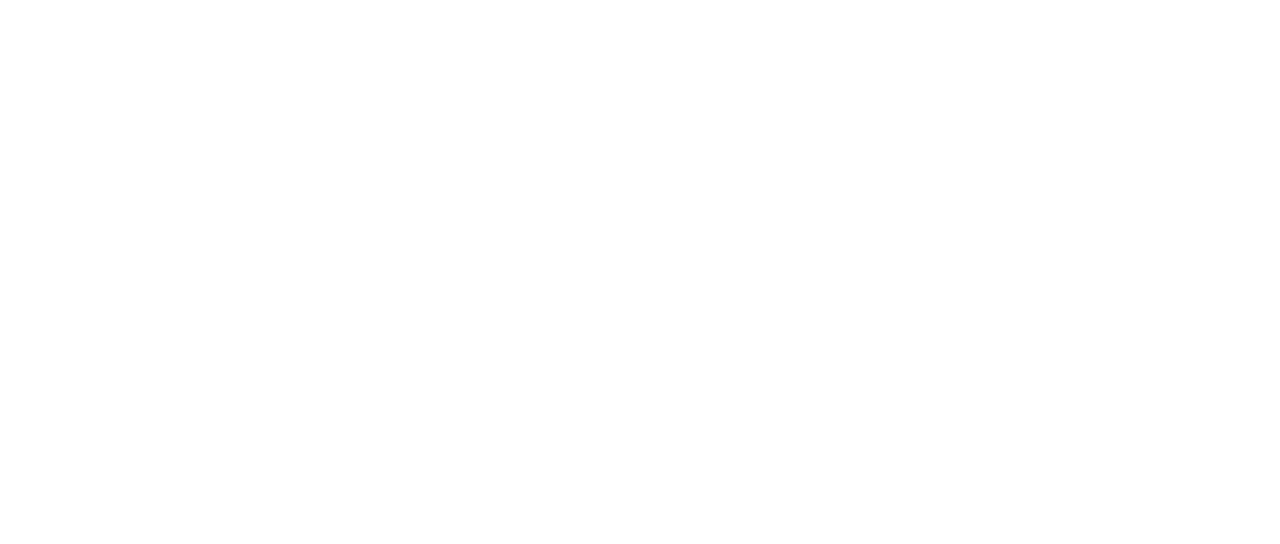
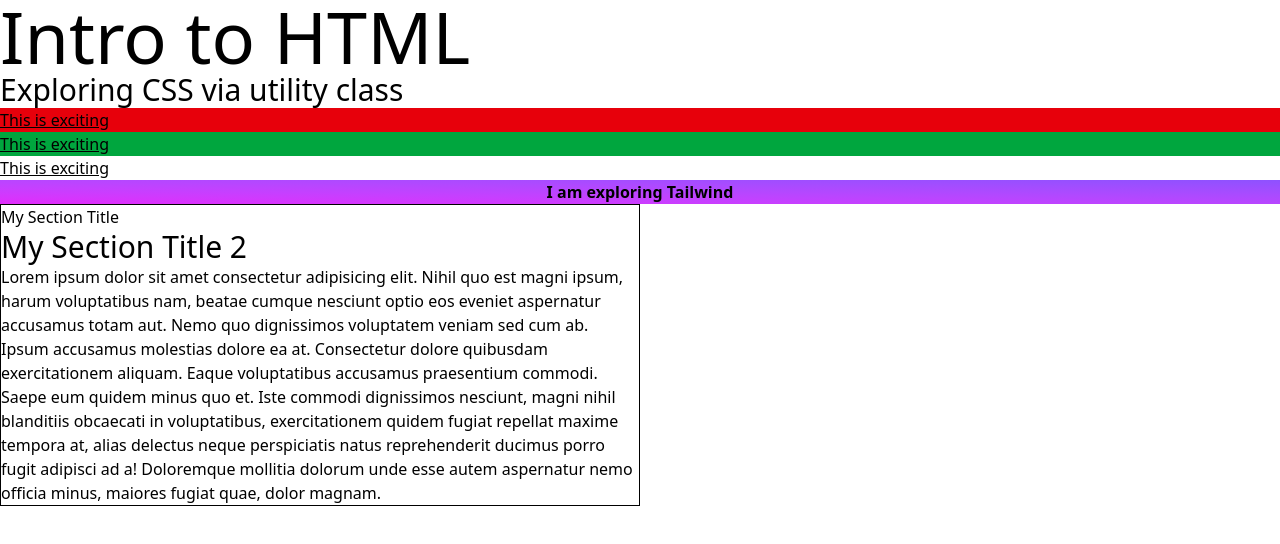
Before and after one commit to Abidafi/Module-11, a plain HTML site: page index.html in a window 1280 px wide. Drawn offline with nearby package versions, Linux system fonts and the light colour scheme.

Commit message:
partial coding has been done

```diff
--- a/index.html
+++ b/index.html
@@ -3,9 +3,20 @@
 <head>
     <meta charset="UTF-8">
     <meta name="viewport" content="width=device-width, initial-scale=1.0">
-    <title>Module-11</title>
+    <script src="https://cdn.jsdelivr.net/npm/@tailwindcss/browser@4"></script>
+    <title>Intro to Tailwind CSS</title>
 </head>
 <body>
-
+    <h1 class="text-7xl">Intro to HTML</h1>
+    <h3 class="text-3xl">Exploring CSS via utility class</h3>
+    <p class="underline bg-red-600">This is exciting</p>
+    <p class="underline bg-green-600">This is exciting</p>
+    <p class="underline">This is exciting</p>
+    <p class="text-center font-bold bg-linear-to-bl from-violet-500 to-fuchsia-500">I am exploring Tailwind</p>
+    <section class="w-1/2 border">
+        <h3>My Section Title</h3>
+        <h3 class="text-3xl">My Section Title 2</h3>
+        <p>Lorem ipsum dolor sit amet consectetur adipisicing elit. Nihil quo est magni ipsum, harum voluptatibus nam, beatae cumque nesciunt optio eos eveniet aspernatur accusamus totam aut. Nemo quo dignissimos voluptatem veniam sed cum ab. Ipsum accusamus molestias dolore ea at. Consectetur dolore quibusdam exercitationem aliquam. Eaque voluptatibus accusamus praesentium commodi. Saepe eum quidem minus quo et. Iste commodi dignissimos nesciunt, magni nihil blanditiis obcaecati in voluptatibus, exercitationem quidem fugiat repellat maxime tempora at, alias delectus neque perspiciatis natus reprehenderit ducimus porro fugit adipisci ad a! Doloremque mollitia dolorum unde esse autem aspernatur nemo officia minus, maiores fugiat quae, dolor magnam.</p>
+    </section>
 </body>
 </html>
```
